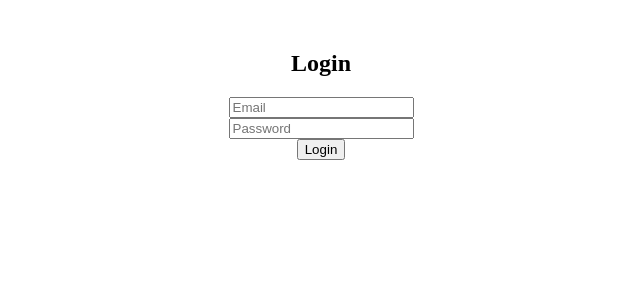
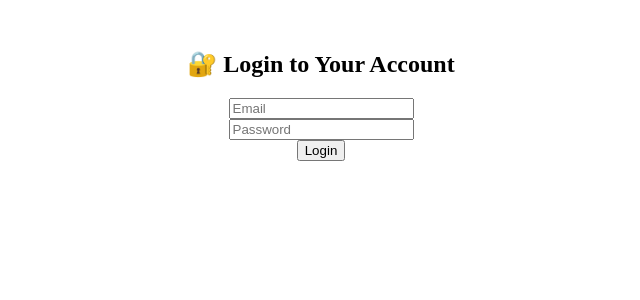
Before and after one commit to editingedition7/editing-edition08-, a Next.js app: page /login in a window 1280 px wide. Shown: the top 300 px of the page, without its empty margins (319-959 px from the left). Built offline with nearby package versions, Linux system fonts and the light colour scheme.

Commit message:
login.js
Signed-off-by: editingedition7 <ediitingedition@gmail.com>

```diff
--- a/pages/login.js
+++ b/pages/login.js
@@ -19,7 +19,7 @@ export default function Login() {
 
     return (
         <div style={{ textAlign: 'center', marginTop: '50px' }}>
-            <h2>Login</h2>
+            <h2>🔐 Login to Your Account</h2>
             <input placeholder="Email" value={email} onChange={(e) => setEmail(e.target.value)} />
             <br />
             <input placeholder="Password" type="password" value={password} onChange={(e) => setPassword(e.target.value)} />
@@ -27,4 +27,4 @@ export default function Login() {
             <button onClick={handleLogin}>Login</button>
         </div>
     );
-}
+    }
```
